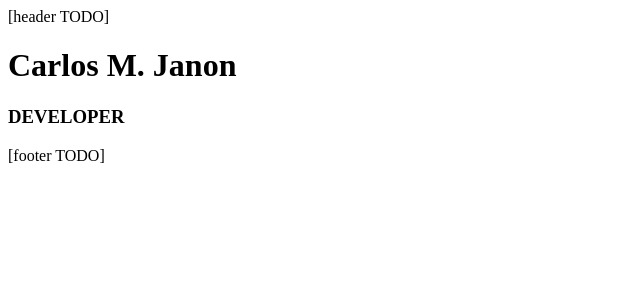
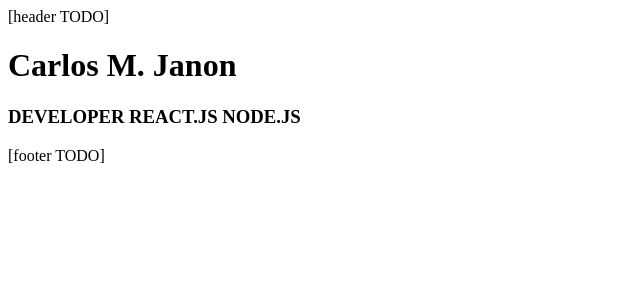
Before and after one commit to CJ-arg/portfolio-next-js, a Next.js app: page / in a window 1280 px wide. Shown: the top 300 px of the page, without its empty margins (0-640 px from the left). Built offline with nearby package versions, Linux system fonts and the light colour scheme.

Commit message:
various  pages

```diff
--- a/app/page.tsx
+++ b/app/page.tsx
@@ -2,7 +2,7 @@
   return (
     <>
       <h1>Carlos M. Janon</h1>
-      <h3>DEVELOPER</h3>
+      <h3>DEVELOPER REACT.JS NODE.JS</h3>
     </>
   );
 }
```
